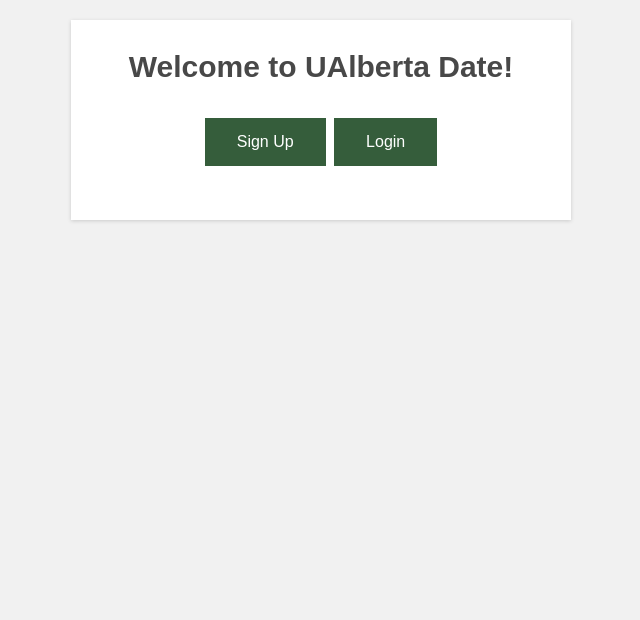
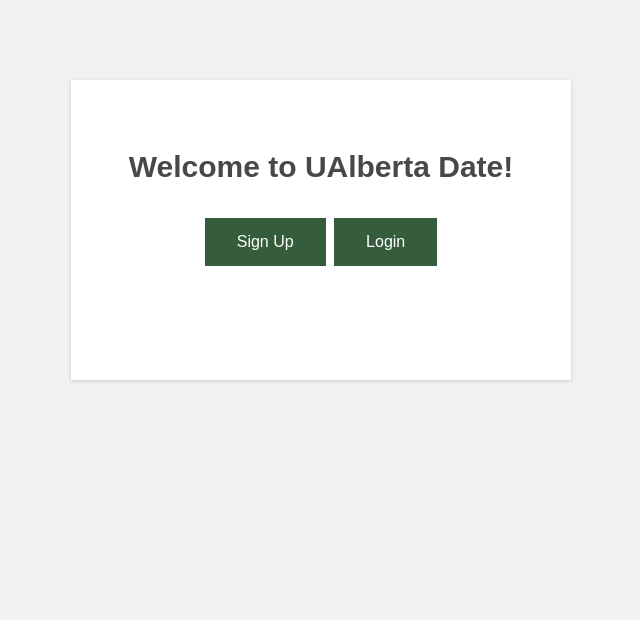
Before and after one commit to LeoKraushaar/UAlbertaDate, a Django app: page /index/ in a window 1280 px wide. Shown: the part 84-704 px from the top of the page, without its empty margins (319-959 px from the left). Run offline with Django 4.2, Linux system fonts and the light colour scheme.

Commit message:
I REALLY WANT TO SLEEP

```diff
--- a/UAlbertaDate/chat/templates/all_chats.html
+++ b/UAlbertaDate/chat/templates/all_chats.html
@@ -51,7 +51,7 @@
 
                     padding: 0px 10px;
                     width: 500px;
-                    height: 150px;
+                    height: auto;
                     left: 50%;
                     margin-right: -50%;
                     transform: translate(-50%, 0%);
--- a/UAlbertaDate/index/templates/index.html
+++ b/UAlbertaDate/index/templates/index.html
@@ -39,18 +39,16 @@
             box-shadow: rgba(0, 0, 0, 0.16) 0px 1px 4px;
             background-color: #fff;
             position: absolute;
-
-            padding: 0px 10px;
             width: 500px;
-            height: 200px;
+            height: 300px;
             left: 50%;
             margin-right: -50%;
-            transform: translate(-50%, 0%)
+            transform: translate(-50%, 20%);
         }
 
         h1 {
             color: #484848;
-            padding: 30px 0;
+            padding: 70px 0 30px 0;
             font-size: 30px;
         }
 
--- a/UAlbertaDate/login/templates/login.html
+++ b/UAlbertaDate/login/templates/login.html
@@ -57,7 +57,7 @@
             h1 {
                 font-size: 15px;
                 color: #484848;
-                padding: 20px 0 0 0;
+                padding: 50px 0 0 0;
             }
 
             h2 {
--- a/UAlbertaDate/signup/templates/signup.html
+++ b/UAlbertaDate/signup/templates/signup.html
@@ -51,13 +51,13 @@
                 height: 300px;
                 left: 50%;
                 margin-right: -50%;
-                transform: translate(-50%, 20%)
+                transform: translate(-50%, 20%);
             }
 
             h1 {
                 font-size: 15px;
                 color: #484848;
-                padding: 20px 0 0 0;
+                padding: 50px 0 0 0;
             }
 
             h2 {
@@ -106,7 +106,7 @@
         <main>
             <article>
                 <h1>Campus Computing ID</h1>
-                <h2>UAlberta Date Login<h2>
+                <h2>UAlberta Date Register<h2>
 
                 <form method="post">
                     {% csrf_token %}
```
